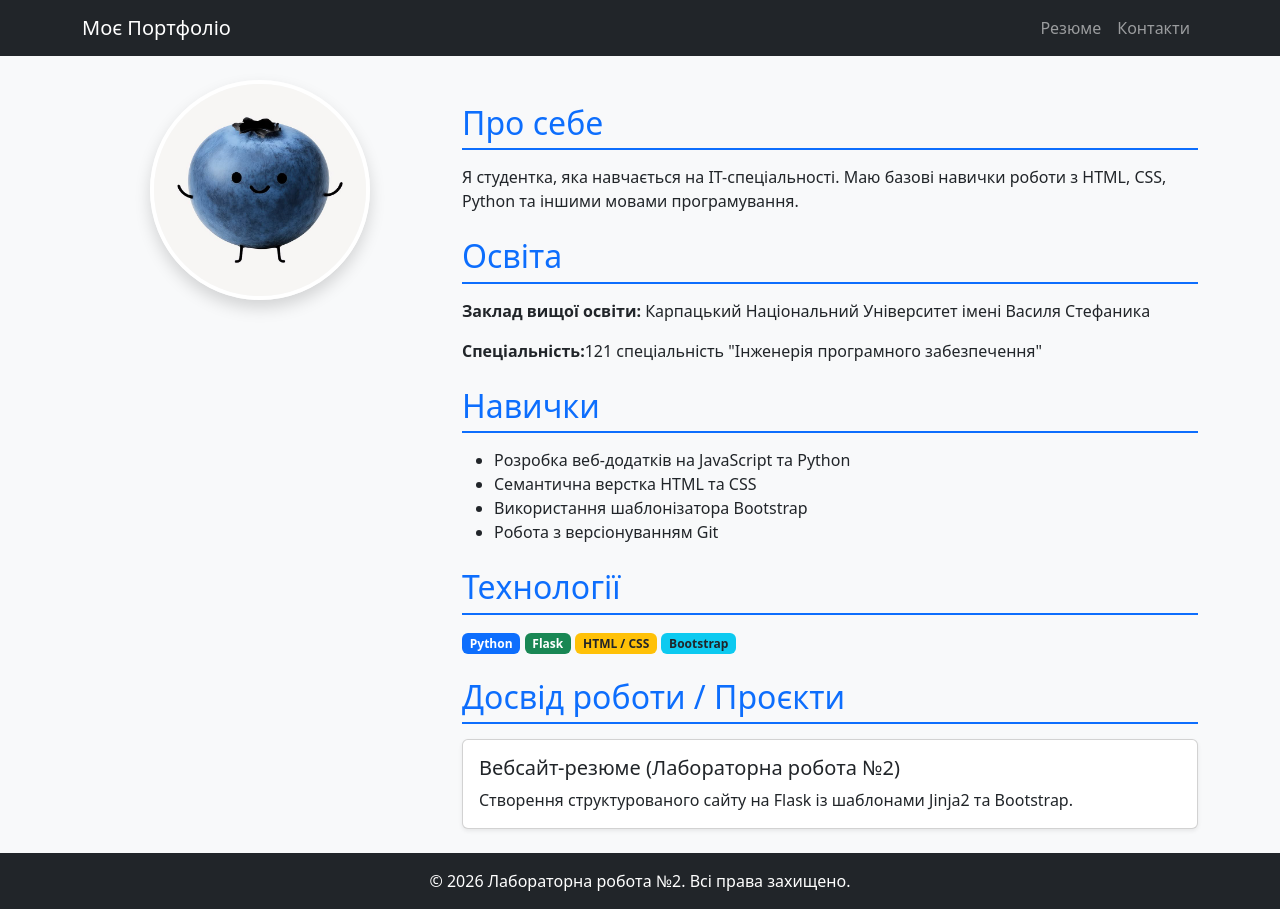
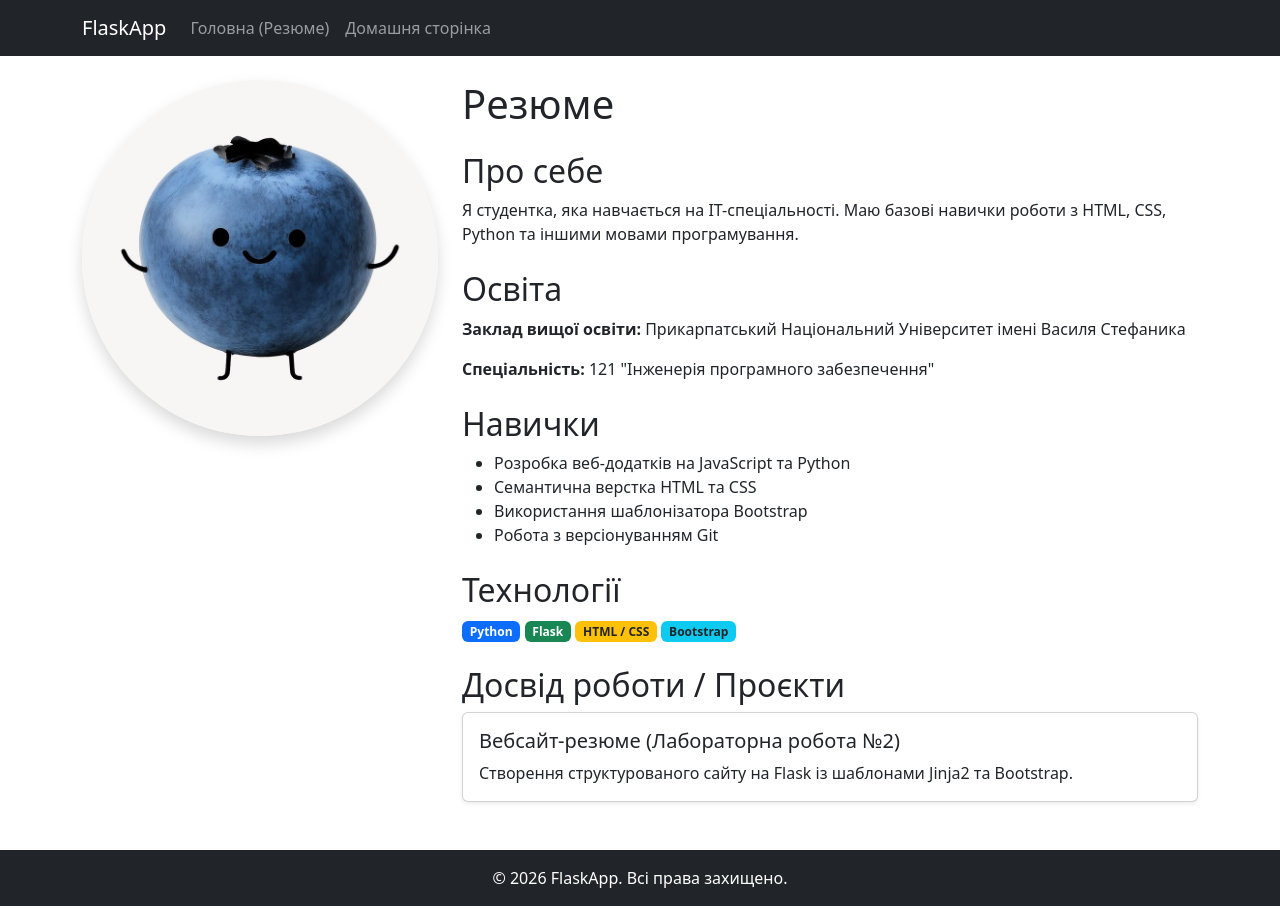
Before and after one commit to martapolishchuk06/flask-app-lab, a Flask app: page / in a window 1280 px wide. Run offline with Flask 3, Linux system fonts and the light colour scheme.

Commit message:
Lab3 Task 1

```diff
--- a/app.py
+++ /dev/null
@@ -1,15 +0,0 @@
-from flask import Flask, render_template
-
-app = Flask(__name__)
-
-@app.route('/')
-@app.route('/resume')
-def resume():
-    return render_template('resume.html', titel='Резюме')
-
-@app.route('/contacts')
-def contacts():
-    return render_template('contacts.html', titel='Контакти')
-
-if __name__ == "__main__":
-    app.run(debug=True)
--- /dev/null
+++ b/app/__init__.py
@@ -0,0 +1,6 @@
+from flask import Flask
+
+app = Flask(__name__)
+app.config.from_pyfile("../config.py")
+
+from app import views
--- /dev/null
+++ b/app/templates/base.html
@@ -0,0 +1,20 @@
+<!DOCTYPE html>
+<html lang="uk">
+<head>
+    <meta charset="UTF-8">
+    <meta name="viewport" content="width=device-width, initial-scale=1.0">
+    <title>{% block title %}{{ title if title else 'Мій сайт' }}{% endblock %}</title>
+    <link href="https://cdn.jsdelivr.net/npm/bootstrap@5.3.0/dist/css/bootstrap.min.css" rel="stylesheet">
+    <link rel="stylesheet" href="{{ url_for('static', filename='css/style.css') }}">
+</head>
+<body class="d-flex flex-column min-vh-100">
+    {% include 'includes/nav.html' %}
+
+    <main class="container my-4 flex-grow-1">
+        {% block content %}{% endblock %}
+    </main>
+
+    {% include 'includes/footer.html' %}
+    <script src="https://cdn.jsdelivr.net/npm/bootstrap@5.3.0/dist/js/bootstrap.bundle.min.js"></script>
+</body>
+</html>
--- /dev/null
+++ b/app/templates/includes/footer.html
@@ -0,0 +1,5 @@
+<footer class="bg-dark text-white text-center py-3 mt-auto">
+    <div class="container">
+        <p class="mb-0">&copy; 2026 FlaskApp. Всі права захищено.</p>
+    </div>
+</footer>
--- /dev/null
+++ b/app/templates/includes/nav.html
@@ -0,0 +1,18 @@
+<nav class="navbar navbar-expand-lg navbar-dark bg-dark">
+  <div class="container">
+    <a class="navbar-brand" href="{{ url_for('main') }}">FlaskApp</a>
+    <button class="navbar-toggler" type="button" data-bs-toggle="collapse" data-bs-target="#navbarNav">
+      <span class="navbar-toggler-icon"></span>
+    </button>
+    <div class="collapse navbar-collapse" id="navbarNav">
+      <ul class="navbar-nav me-auto">
+        <li class="nav-item">
+          <a class="nav-link" href="{{ url_for('main') }}">Головна (Резюме)</a>
+        </li>
+        <li class="nav-item">
+          <a class="nav-link" href="{{ url_for('home') }}">Домашня сторінка</a>
+        </li>
+      </ul>
+    </div>
+  </div>
+</nav>
--- a/templates/resume.html
+++ b/app/templates/index.html
@@ -1,4 +1,5 @@
 {% extends 'base.html' %}
+
 {% block content %}
 <div class="row">
     <div class="col-md-4 text-center mb-4">
@@ -14,8 +15,8 @@
 
         <section class="mb-4">
             <h2>Освіта</h2>
-            <p><strong>Заклад вищої освіти:</strong> Карпацький Національний Університет імені Василя Стефаника</p>
-            <p><strong>Спеціальність:</strong>121 спеціальність "Інженерія програмного забезпечення"</p>
+            <p><strong>Заклад вищої освіти:</strong> Прикарпатський Національний Університет імені Василя Стефаника</p>
+            <p><strong>Спеціальність:</strong> 121 "Інженерія програмного забезпечення"</p>
         </section>
 
         <section class="mb-4">
--- /dev/null
+++ b/app/views.py
@@ -0,0 +1,12 @@
+from flask import request, redirect, url_for, render_template, abort
+from app import app
+
+@app.route('/')
+def main():
+    return render_template("index.html", title="Резюме")
+
+@app.route('/homepage')
+def home():
+    """View for the Home page of your website."""
+    agent = request.user_agent
+    return render_template("homepage.html", agent=agent)
--- /dev/null
+++ b/config.py
@@ -0,0 +1 @@
+SECRET_KEY = 'your_secret_key_here'
--- /dev/null
+++ b/run.py
@@ -0,0 +1,4 @@
+from app import app
+
+if __name__ == "__main__":
+    app.run(debug=True)
--- a/templates/base.html
+++ /dev/null
@@ -1,14 +0,0 @@
-<html>
-    <head>
-        <title>{% block title %}{{ title }}{% endblock %} - Мій сайт</title>
-        <link href="https://cdn.jsdelivr.net/npm/bootstrap@5.3.0/dist/css/bootstrap.min.css" rel="stylesheet">
-        <link rel="stylesheet" href="{{ url_for('static', filename='css/styles.css') }}">
-    </head>
-    <body class="d-flex flex-column min-vh-100">
-        {% include 'includes/nav.html' %}
-        <main class="container flex-grow-1">
-            {% block content %}{% endblock %}
-        </main>
-        {% include 'includes/footer.html' %}
-    </body>
-</html>
--- a/templates/includes/footer.html
+++ /dev/null
@@ -1,5 +0,0 @@
-<footer class="bg-dark text-white text-center py-3 mt-auto">
-  <div class="container">
-    <p class="mb-0">&copy; 2026 Лабораторна робота №2. Всі права захищено.</p>
-  </div>
-</footer>
--- a/templates/includes/nav.html
+++ /dev/null
@@ -1,15 +0,0 @@
-<nav class="navbar navbar-expand-lg navbar-dark bg-dark mb-4">
-  <div class="container">
-    <a class="navbar-brand" href="{{ url_for('resume') }}">Моє Портфоліо</a>
-    <div class="collapse navbar-collapse" id="navbarNav">
-      <ul class="navbar-nav ms-auto">
-        <li class="nav-item">
-          <a class="nav-link" href="{{ url_for('resume') }}">Резюме</a>
-        </li>
-        <li class="nav-item">
-          <a class="nav-link" href="{{ url_for('contacts') }}">Контакти</a>
-        </li>
-      </ul>
-    </div>
-  </div>
-</nav>
```
Also changed, not shown: app/templates/homepage.html (added, +17 -0 lines), templates/contacts.html (deleted, +0 -29 lines), app/static/css/styles.css (renamed from static/css/styles.css), app/static/images/logo.jpg (renamed from static/images/logo.jpg).
